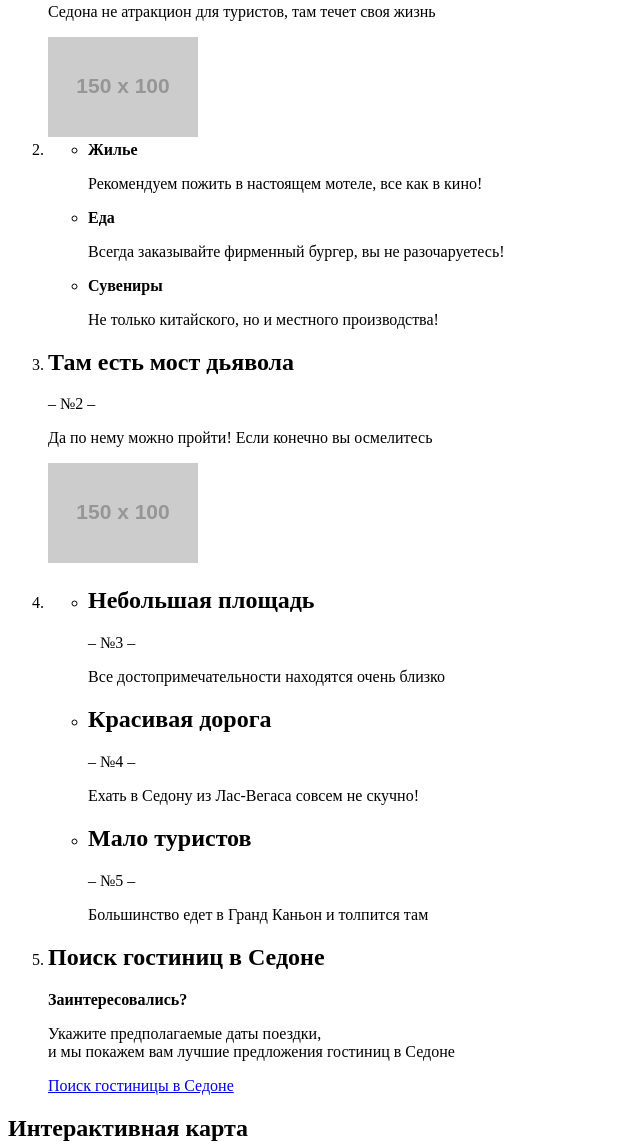
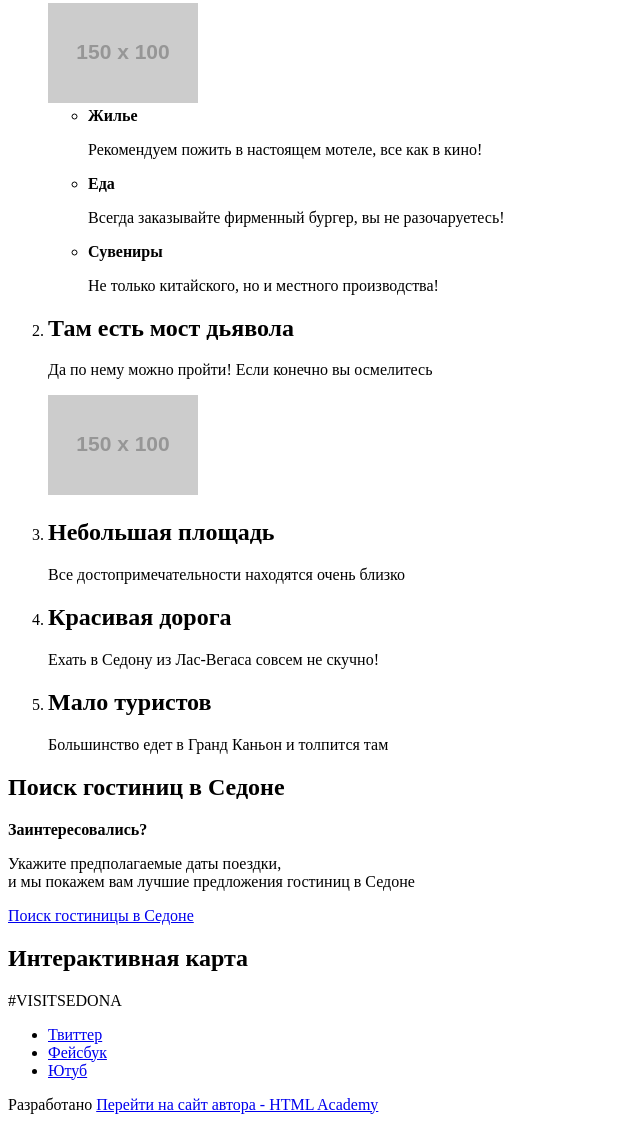
Before and after one commit to Shimaruan/423111-sedona-1, a website: page source/index.html in a window 1280 px wide. Shown: the part 391-1536 px from the top of the page, without its empty margins (0-640 px from the left). Drawn offline with Linux system fonts and the light colour scheme; placeholder pictures from the web are drawn by us.

Commit message:
внесены изменения в соответствии с требованиями наставника

```diff
--- a/source/index.html
+++ b/source/index.html
@@ -10,7 +10,7 @@
     <header class="page-header">
       <nav class="main-navigation">
         <ul class="main-navigation__list">
-          <li class="main-navigation__list-item"><a class="main-navigation__list-item--current">Главная</a></li>
+          <li class="main-navigation__list-item"><a class="main-navigation__list-current">Главная</a></li>
           <li class="main-navigation__list-item"><a href="photo.html">Фото и видео</a></li>
           <li class="main-navigation__list-item"><a href="form.html">Форма отзыва</a></li>
           <li class="main-navigation__list-item"><a href="#">HTML Academy</a></li>
@@ -39,15 +39,12 @@
         <li class="section-list__item section-list__item-1">
           <div class="section-list__item-description">
             <h2>Настоящий городок</h2>
-            <p>&ndash; №1 &ndash;</p>
             <p>Седона не атракцион для туристов, там течет своя жизнь</p>
           </div>
           <div class="section-list__item-image">
             <img src="http://placehold.it/150x100" alt="великолепный город Седона" width="150" height="100">
           </div>
-        </li>
 
-        <li class="section-list__item section-list__item-2">
           <ul class="section-list__sub-list">
             <li class="sub-list__item">
               <b>Жилье</b>
@@ -64,10 +61,9 @@
           </ul>
         </li>
 
-        <li class="section-list__item section-list__item-3">
+        <li class="section-list__item section-list__item-2">
           <div class="section-list__item-description">
             <h2>Там есть мост дьявола</h2>
-            <p>&ndash; №2 &ndash;</p>
             <p>Да по нему можно пройти! Если конечно вы осмелитесь</p>
           </div>
 
@@ -76,34 +72,29 @@
           </div>
         </li>
 
-        <li class="section-list__item section-list__item-4">
-          <ul class="section-list__sub-list">
-            <li class="sub-list__item">
+        <li class="section-list__item section-list__item-3">
           <h2>Небольшая площадь</h2>
-              <p>&ndash; №3 &ndash;</p>
           <p>Все достопримечательности находятся очень близко</p>
         </li>
-            <li class="sub-list__item">
+        <li class="section-list__item section-list__item-4">
           <h2>Красивая дорога</h2>
-              <p>&ndash; №4 &ndash;</p>
           <p>Ехать в Седону из Лас-Вегаса совсем не скучно!</p>
         </li>
-            <li class="sub-list__item">
+        <li class="section-list__item section-list__item-5">
           <h2>Мало туристов</h2>
-              <p>&ndash; №5 &ndash;</p>
           <p>Большинство едет в Гранд Каньон и толпится там</p>
         </li>
-          </ul>
-        </li>
+      </ol>
 
-        <li class="section-list__item section-list__item-5">
+
+      <section class="search-hotel">
         <h2 class="visually-hidden">Поиск гостиниц в Седоне</h2>
         <b>Заинтересовались?</b>
         <p>Укажите предполагаемые даты поездки,<br>
         и мы покажем вам лучшие предложения гостиниц в Седоне</p>
         <a class="button" href="#">Поиск гостиницы в Седоне</a>
-        </li>
-      </ol>
+      </section>
+
 
 
       <article class="interactive-map">
```
Also changed, not shown: source/form.html (+1 -1 lines), source/photo.html (+2 -2 lines). Lines whose indentation alone changed are shown as unchanged.
